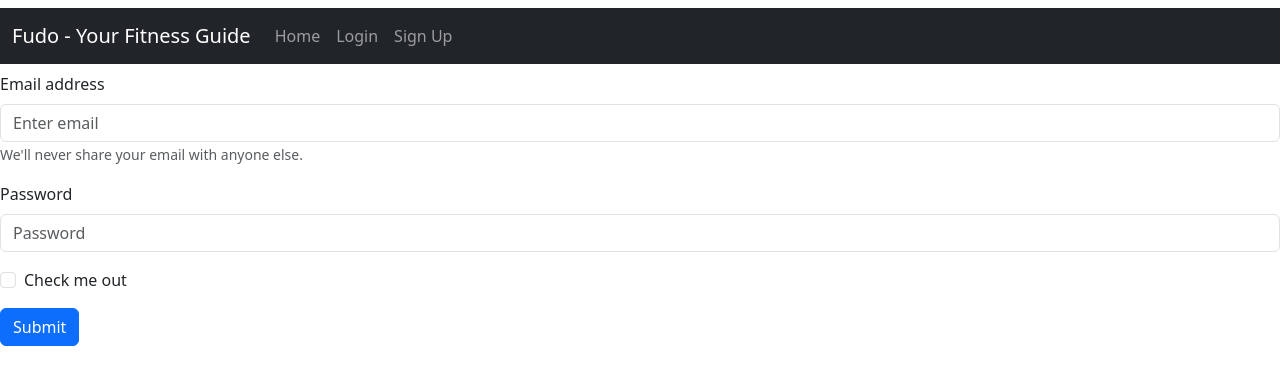
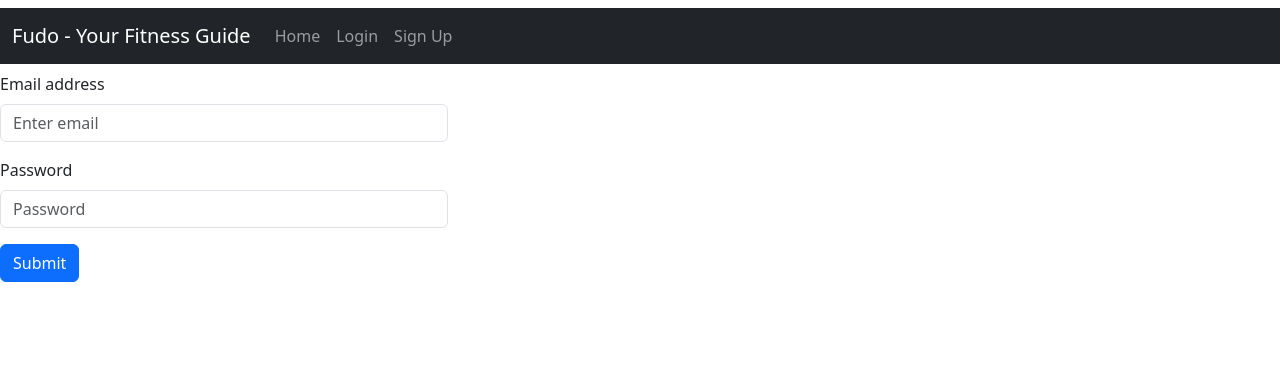
Before and after one commit to sharozecodes/fudo-fitness-app-frontend, a React (Create React App) app: page /login in a window 1280 px wide. Shown: the top 384 px of the page. Built offline with nearby package versions, Linux system fonts and the light colour scheme.

Commit message:
implements form field size

```diff
--- a/src/components/LoginForm.js
+++ b/src/components/LoginForm.js
@@ -1,23 +1,25 @@
-import Button from 'react-bootstrap/Button';
-import Form from 'react-bootstrap/Form';
+import Button from "react-bootstrap/Button";
+import Form from "react-bootstrap/Form";
+import "../components_css/Form.css";
 
 function BasicExample() {
   return (
     <Form>
       <Form.Group className="mb-3" controlId="formBasicEmail">
         <Form.Label>Email address</Form.Label>
-        <Form.Control type="email" placeholder="Enter email" />
-        <Form.Text className="text-muted">
-          We'll never share your email with anyone else.
-        </Form.Text>
+        <Form.Control
+          type="email"
+          placeholder="Enter email"
+          className="form-custom"
+        />
       </Form.Group>
-
       <Form.Group className="mb-3" controlId="formBasicPassword">
         <Form.Label>Password</Form.Label>
-        <Form.Control type="password" placeholder="Password" />
-      </Form.Group>
-      <Form.Group className="mb-3" controlId="formBasicCheckbox">
-        <Form.Check type="checkbox" label="Check me out" />
+        <Form.Control
+          type="password"
+          placeholder="Password"
+          className="form-custom"
+        />
       </Form.Group>
       <Button variant="primary" type="submit">
         Submit
--- /dev/null
+++ b/src/components_css/Form.css
@@ -0,0 +1,3 @@
+.form-custom {
+  width: 35%;
+}
```
